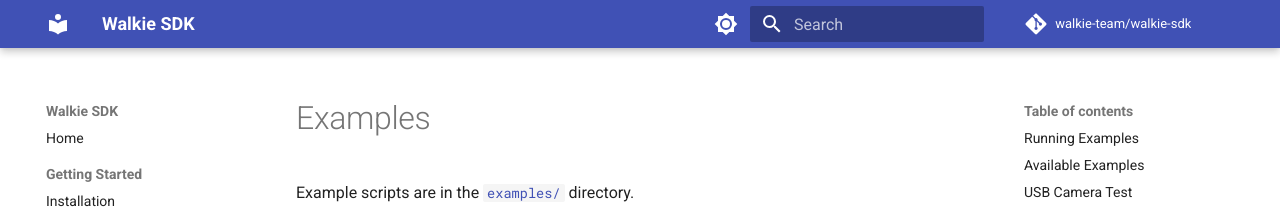
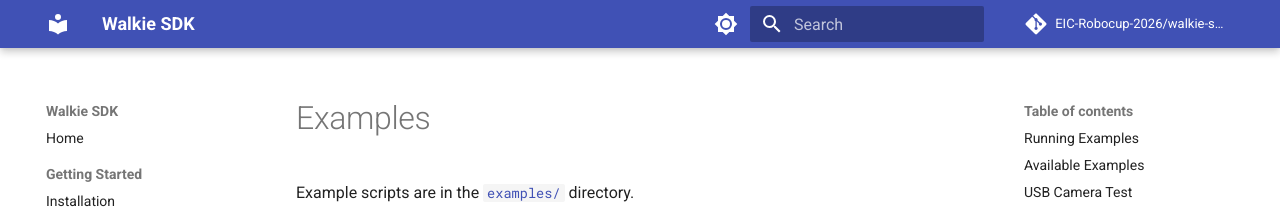
Before and after one commit to EIC-Robocup-2026/walkie-sdk, an MkDocs documentation site: the page built from docs/examples.md, in a window 1280 px wide. Shown: the top 209 px of the page. Built offline with MkDocs 1.6.1 and Material for MkDocs 9.7.7, drawn with Linux system fonts in a browser that asks for light colours; comment, search, counter and statistics services are not loaded.

Commit message:
fix: update site repo url

```diff
--- a/docs/examples.md
+++ b/docs/examples.md
@@ -1,6 +1,6 @@
 # Examples
 
-Example scripts are in the [`examples/`](https://github.com/walkie-team/walkie-sdk/tree/main/examples) directory.
+Example scripts are in the [`examples/`](https://github.com/EIC-Robocup-2026/walkie-sdk/tree/main/examples) directory.
 
 ## Running Examples
 
--- a/mkdocs.yml
+++ b/mkdocs.yml
@@ -1,8 +1,8 @@
 site_name: Walkie SDK
 site_description: Python SDK for controlling Walkie robots
-site_url: https://walkie-team.github.io/walkie-sdk/
-repo_url: https://github.com/walkie-team/walkie-sdk
-repo_name: walkie-team/walkie-sdk
+site_url: https://EIC-Robocup-2026.github.io/walkie-sdk/
+repo_url: https://github.com/EIC-Robocup-2026/walkie-sdk
+repo_name: EIC-Robocup-2026/walkie-sdk
 
 theme:
   name: material
```
